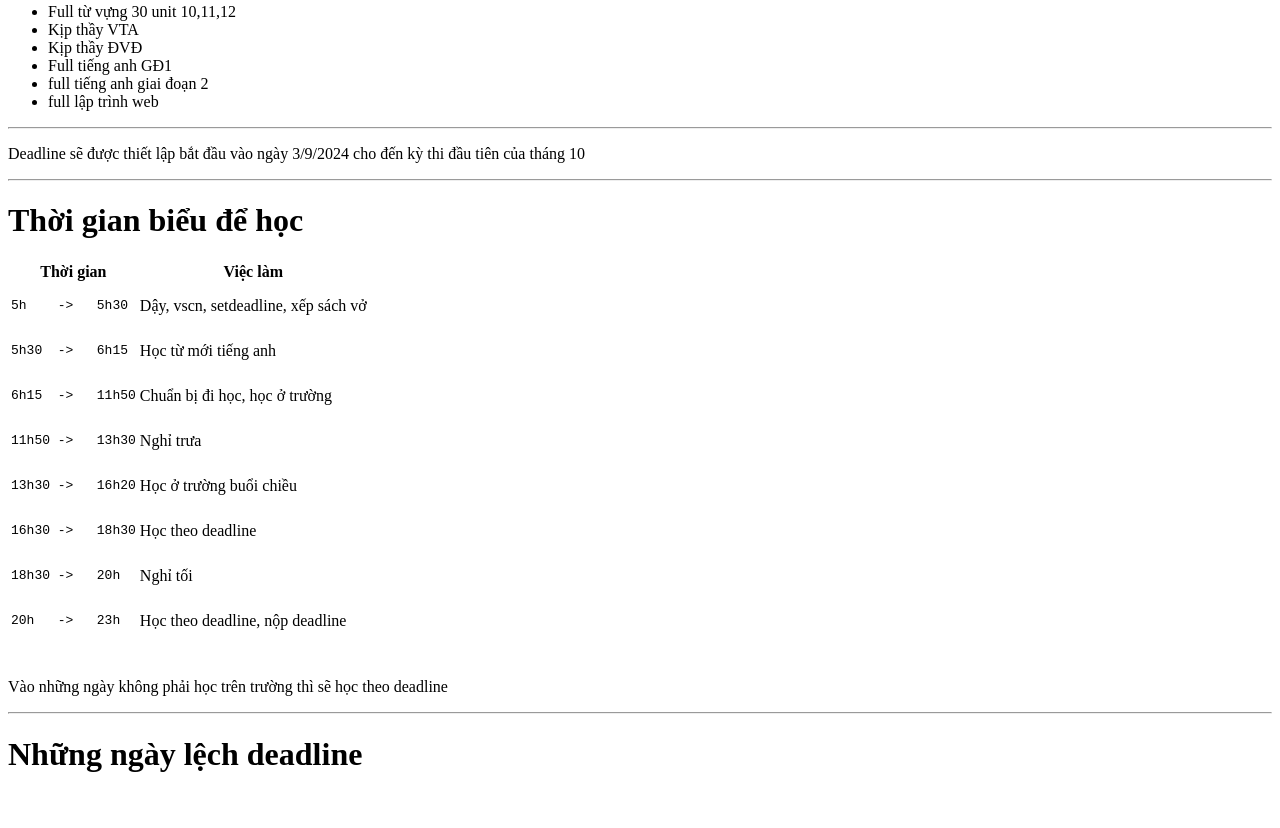
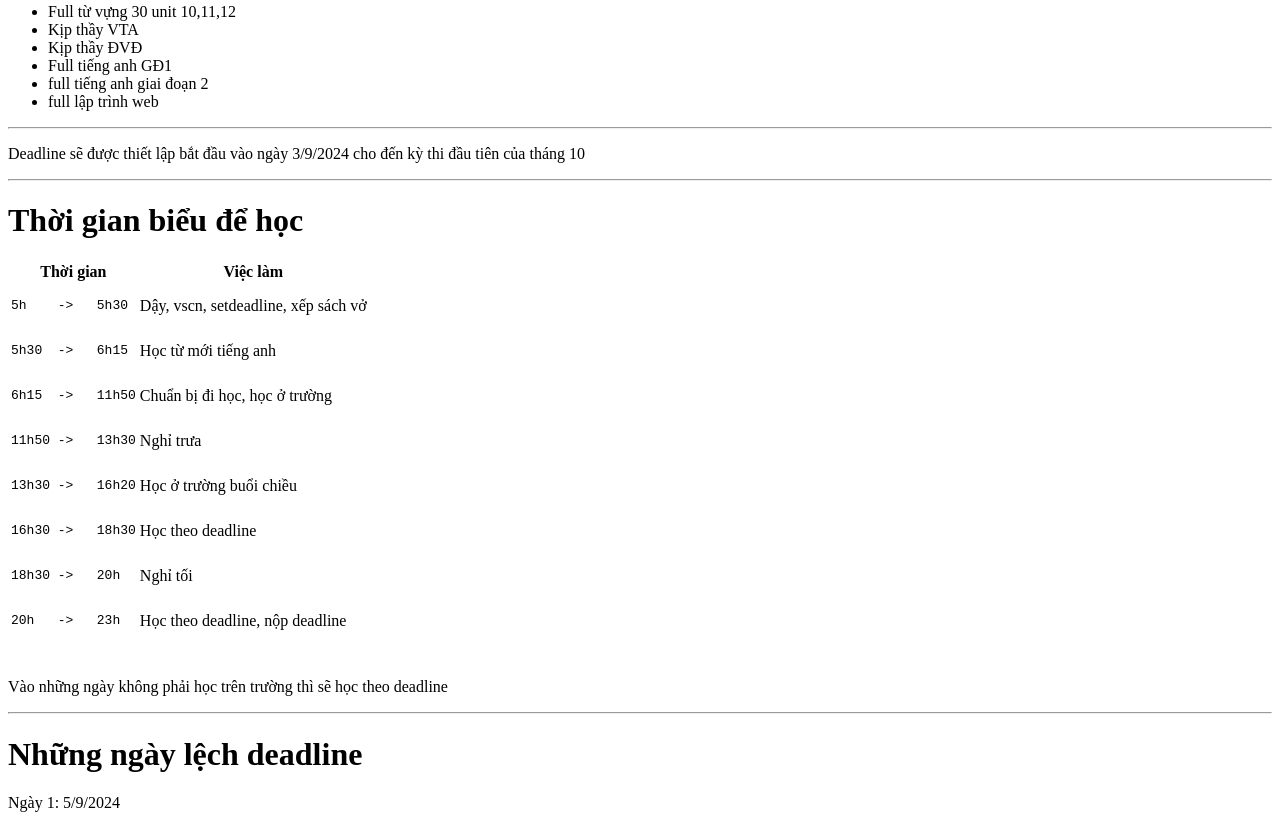
Before and after one commit to Lwman81812/manhlaygoc, a plain HTML site: page index.html in a window 1280 px wide. Shown: the part 1056-1884 px from the top of the page. Before the commit the page ends 1850 px from the top, so only its background shows below. Drawn offline with Linux system fonts and the light colour scheme.

Commit message:
Lệch deadline

```diff
--- a/index.html
+++ b/index.html
@@ -124,7 +124,7 @@
     <p>Vào những ngày không phải học trên trường thì sẽ học theo deadline</p>
     <hr>
 <h1>Những ngày lệch deadline</h1>
-    <p></p>
+    <p>Ngày 1: 5/9/2024</p>
     <p></p>
     <p></p>
     <p></p>
```
